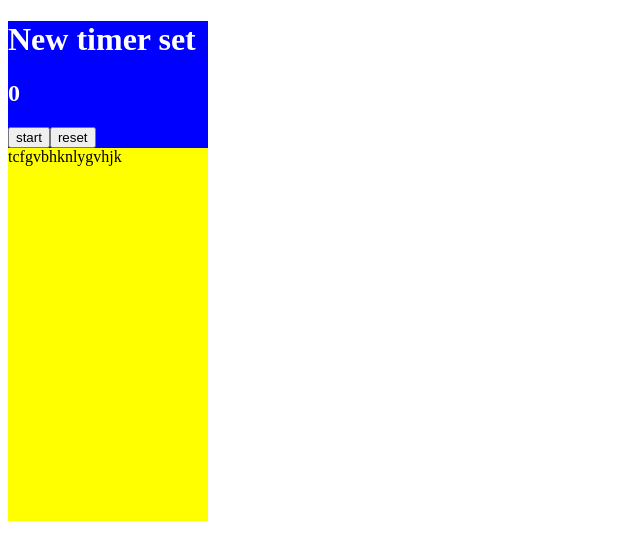
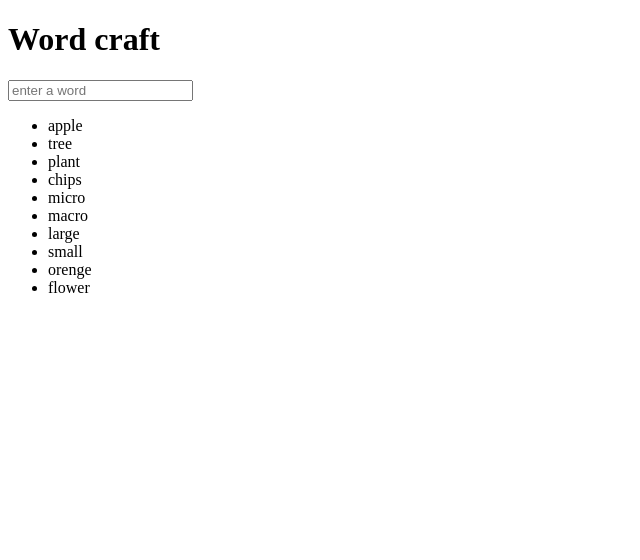
Before and after one commit to anandhuc1666/light, a React (Vite) app: page /Context3 in a window 1280 px wide. Shown: the top 560 px of the page, without its empty margins (0-640 px from the left). Built offline with nearby package versions, Linux system fonts and the light colour scheme.

Commit message:
minicode

```diff
--- a/src/App.jsx
+++ b/src/App.jsx
@@ -9,6 +9,7 @@ import Light1 from './Traffic/Light1'
 import Light2 from './Traffic/Light2'
 import Timer from './Timer/Timer'
 import Timer2 from './Timer/Timer2'
+import Word from './FindWord/Word'
 
 
 function App() {
@@ -24,7 +25,8 @@ function App() {
       </Routes> */}
       {/* <Context2 /> */}
       {/* <Light2/> */}
-      <Timer2/>
+      {/* <Timer2/> */}
+      <Word/>
     </div>
   )
 }
--- /dev/null
+++ b/src/FindWord/Word.jsx
@@ -0,0 +1,34 @@
+import React, { useState } from 'react'
+
+function Word() {
+    const [word, setWord] = useState("")
+    const Text = [
+        "apple",
+        "tree",
+        "plant",
+        "chips",
+        "micro",
+        "macro",
+        "large",
+        "small",
+        "orenge",
+        "flower"
+    ]
+    const finder = Text.filter((i)=>i.includes(word))
+    return (
+        <div>
+            <h1>Word craft</h1>
+            <p>{word}</p>
+            <input type="text" value={word} placeholder='enter a word' onChange={(e) => setWord(e.target.value)} />
+            <ul>
+                {
+                   finder.map((p,k)=>(
+                    <li key={k}>{p}</li>
+                   ))
+                }
+            </ul>
+        </div>
+    )
+}
+
+export default Word
```
Also changed, not shown: src/FindWord/Word2.jsx (added).
